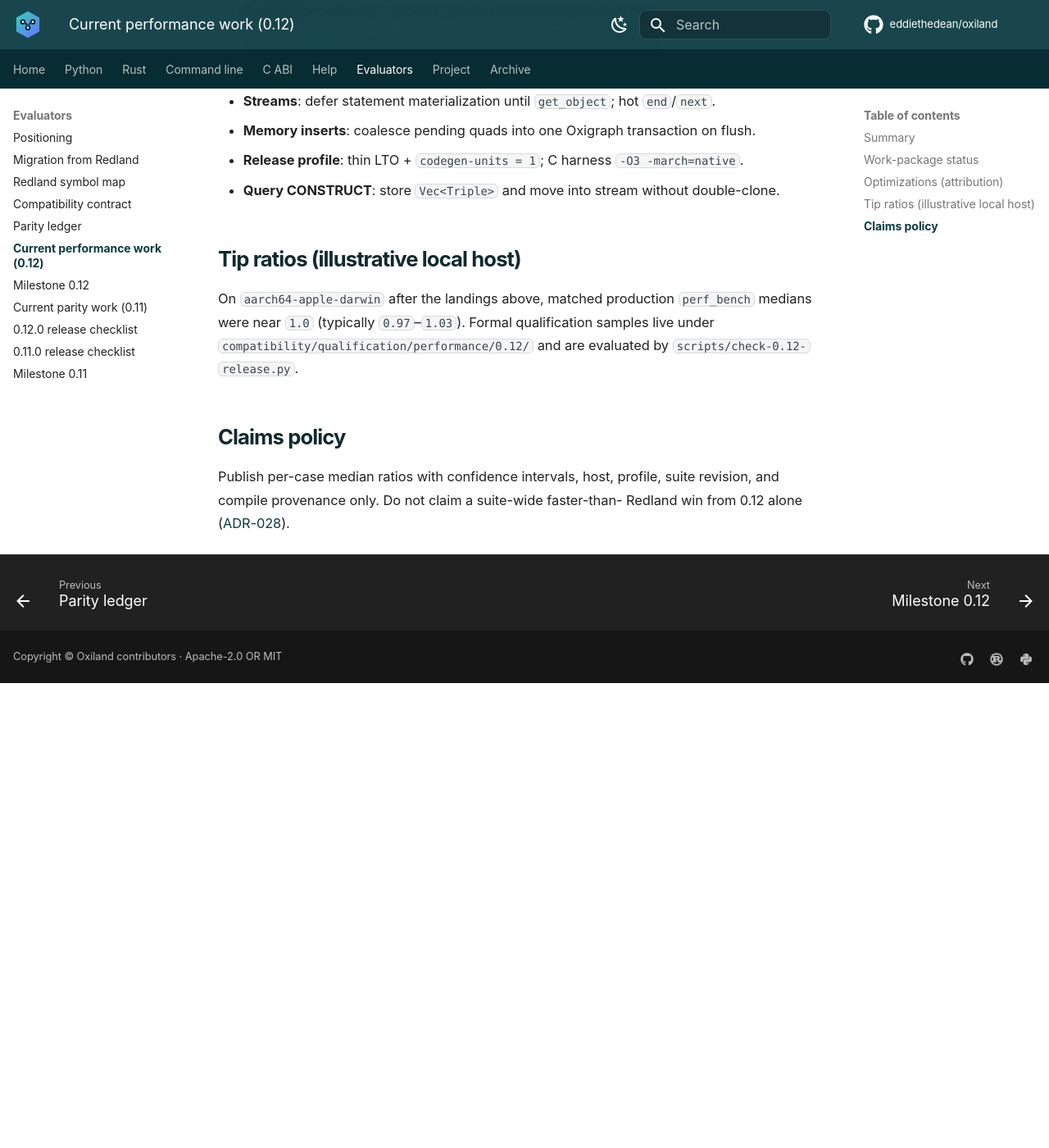
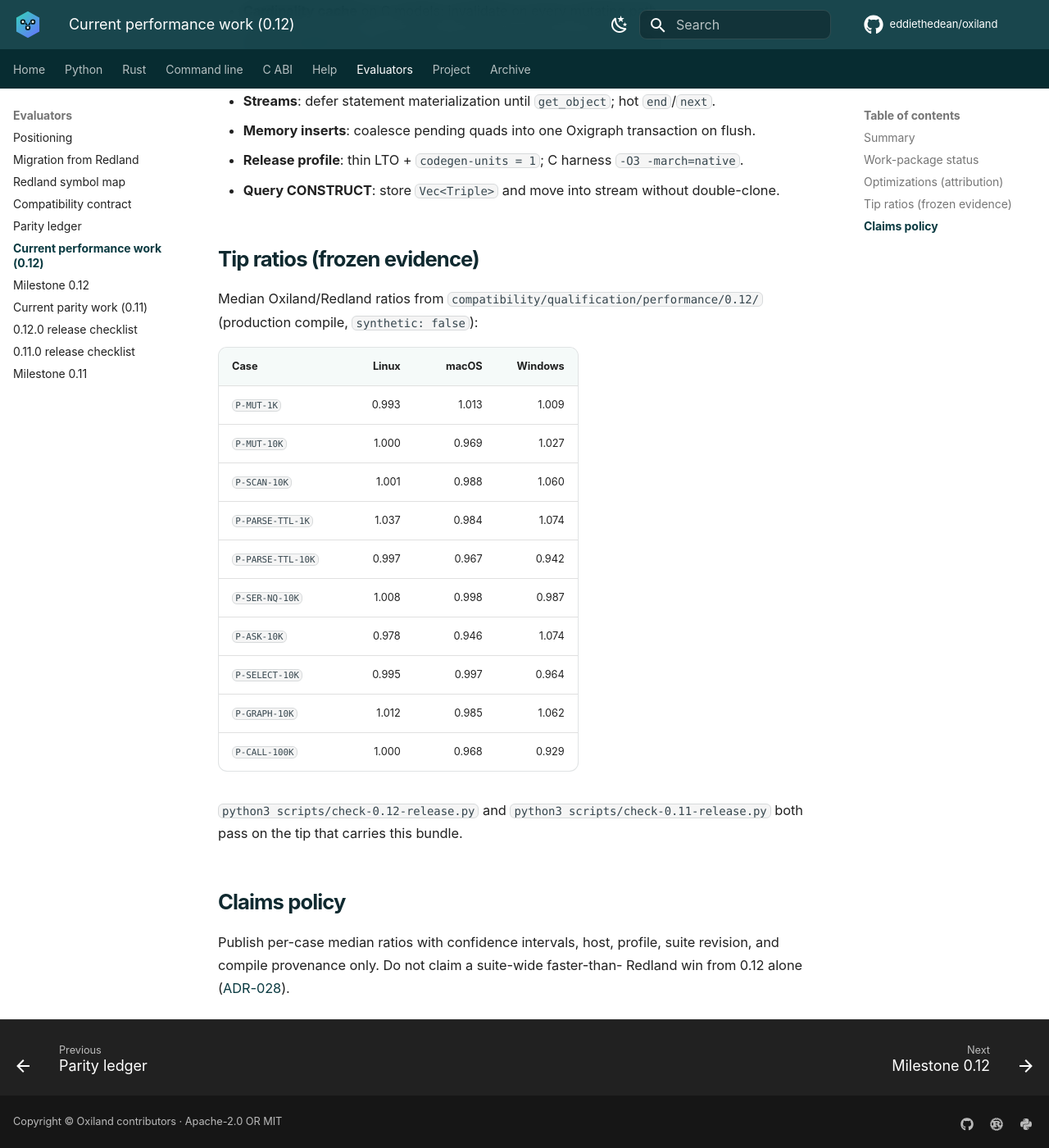
Before and after one commit to eddiethedean/oxiland, an MkDocs documentation site: the page built from docs/reports/0.12.md, in a window 1280 px wide and 1400 px high, scrolled down 1488 px. Shown: the whole window at 82% size. Built offline with MkDocs 1.6.1 and Material for MkDocs 9.7.7, drawn with Linux system fonts in a browser that asks for light colours; comment, search, counter and statistics services are not loaded; before the commit the page ends 2321 px from its top, so only the background shows below that.

Commit message:
Record 0.12 soak pin and publish frozen three-host ratio tables.

```diff
--- a/docs/reports/0.12.md
+++ b/docs/reports/0.12.md
@@ -41,13 +41,27 @@ system Redland; this milestone does **not** authorize a blanket
 - **Release profile**: thin LTO + `codegen-units = 1`; C harness `-O3 -march=native`.
 - **Query CONSTRUCT**: store `Vec<Triple>` and move into stream without double-clone.
 
-## Tip ratios (illustrative local host)
+## Tip ratios (frozen evidence)
 
-On `aarch64-apple-darwin` after the landings above, matched production
-`perf_bench` medians were near `1.0` (typically `0.97`–`1.03`). Formal
-qualification samples live under
-`compatibility/qualification/performance/0.12/` and are evaluated by
-`scripts/check-0.12-release.py`.
+Median Oxiland/Redland ratios from
+`compatibility/qualification/performance/0.12/` (production compile,
+`synthetic: false`):
+
+| Case | Linux | macOS | Windows |
+|---|---:|---:|---:|
+| `P-MUT-1K` | 0.993 | 1.013 | 1.009 |
+| `P-MUT-10K` | 1.000 | 0.969 | 1.027 |
+| `P-SCAN-10K` | 1.001 | 0.988 | 1.060 |
+| `P-PARSE-TTL-1K` | 1.037 | 0.984 | 1.074 |
+| `P-PARSE-TTL-10K` | 0.997 | 0.967 | 0.942 |
+| `P-SER-NQ-10K` | 1.008 | 0.998 | 0.987 |
+| `P-ASK-10K` | 0.978 | 0.946 | 1.074 |
+| `P-SELECT-10K` | 0.995 | 0.997 | 0.964 |
+| `P-GRAPH-10K` | 1.012 | 0.985 | 1.062 |
+| `P-CALL-100K` | 1.000 | 0.968 | 0.929 |
+
+`python3 scripts/check-0.12-release.py` and `python3 scripts/check-0.11-release.py`
+both pass on the tip that carries this bundle.
 
 ## Claims policy
 
```
Also changed, not shown: docs/reports/0.12.0-release.md (+4 -2 lines), 1 other file.
